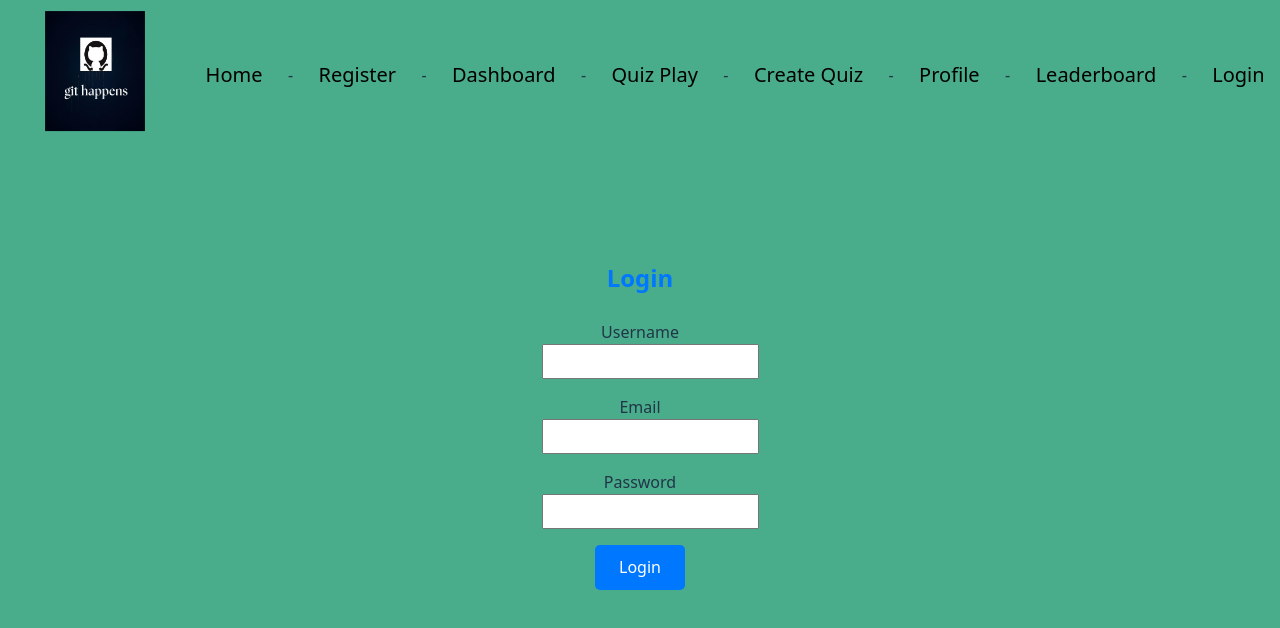
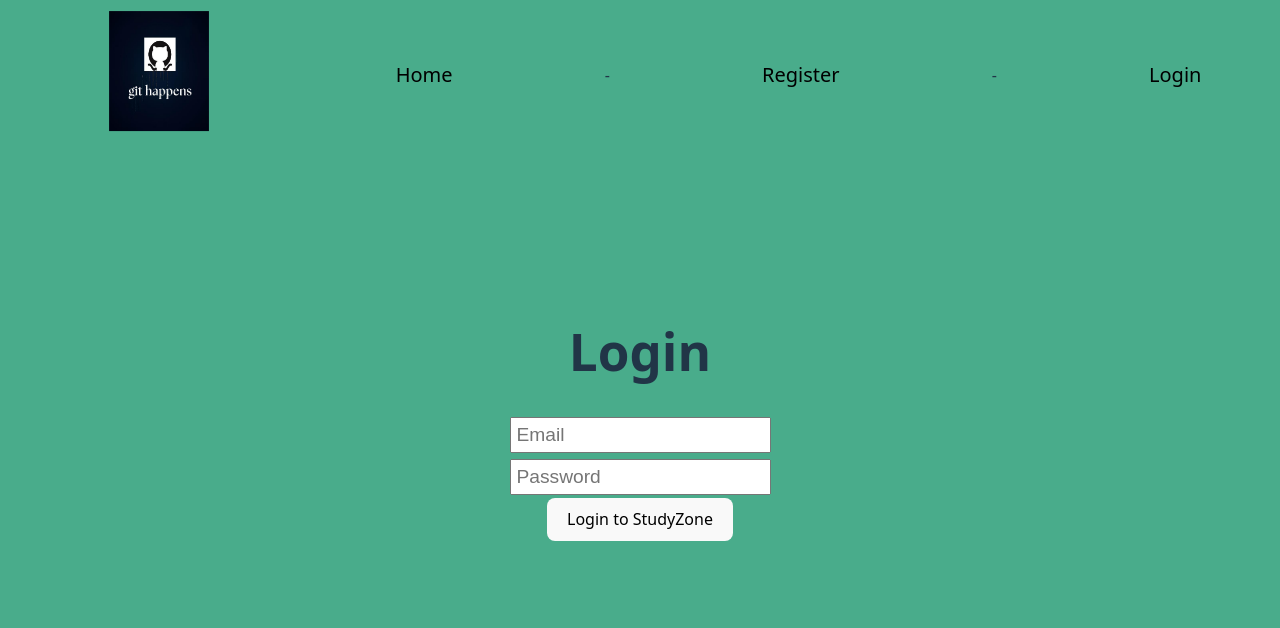
Before and after one commit to sandhusamit/StudyZone_V1_phase1_GitHappens, a React (Vite) app in the folder client/: page /login in a window 1280 px wide. Shown: the top 628 px of the page. Built offline with nearby package versions, Linux system fonts and the light colour scheme.

Commit message:
Replaced service fetch calls in front end page code to functions from serviceCall handler to ensure authentication

```diff
--- a/client/src/components/NavBar.jsx
+++ b/client/src/components/NavBar.jsx
@@ -1,43 +1,13 @@
-import { Link } from "react-router-dom";
-import { useState, useEffect } from "react";
-import logo from "../assets/gitLogo.png";
-import "./NavBar.css";
+import { Link } from 'react-router-dom';
+import { useAuth } from '../contexts/AuthContext';
+import logo from '../assets/gitLogo.png';
+import './NavBar.css';
 
-export default function NavBar() {
-  const [isLoggedIn, setIsLoggedIn] = useState(false);
-
-  // Check login on mount
-  useEffect(() => {
-    const token = localStorage.getItem("token");
-    setIsLoggedIn(!!token);
-  }, []);
-
-  const handleLogout = async () => {
-    const token = localStorage.getItem("token");
-
-    try {
-      if (token) {
-        await fetch("http://localhost:3000/api/logout", {
-          method: "POST",
-          headers: {
-            "Content-Type": "application/json",
-            Authorization: `Bearer ${token}`,
-          },
-        });
-      }
-    } catch (err) {
-      console.error("Logout error:", err);
-    }
-
-    // Clear token + update UI
-    localStorage.removeItem("token");
-    setIsLoggedIn(false);
-
-    // Redirect
-    window.location.href = "/";
-  };
+function NavBar() {
+  const { isLoggedIn, logoutUser } = useAuth();
 
   return (
+    <>
     <div className="navspace">
       <nav className="navbar">
         <div className="logo-div">
@@ -48,22 +18,24 @@ export default function NavBar() {
 
         <Link to="/">Home</Link> -
         <Link to="/register">Register</Link> -
-        <Link to="/dashboard">Dashboard</Link> -
-        <Link to="/play">Quiz Play</Link> -
-        <Link to="/create">Create Quiz</Link> -
-        <Link to="/profile">Profile</Link> -
-        <Link to="/leaderboard">Leaderboard</Link> -
 
         {/* Conditional: show login OR quizzes + logout */}
         {isLoggedIn ? (
           <>
+            <Link to="/dashboard">Dashboard</Link> -
             <Link to="/quizlist">Quizzes</Link> -
-            <button onClick={handleLogout}>Logout</button>
+            {/* <Link to="/create">Create Quiz</Link> - just make it so theres a + button on quizList  */}
+            <Link to="/leaderboard">Leaderboard</Link> -
+            <button onClick={logoutUser}>Logout</button>
+            <Link to="/profile">Profile</Link>
+
           </>
         ) : (
           <Link to="/login">Login</Link>
         )}
       </nav>
     </div>
+    </>
   );
 }
+export default NavBar;
--- a/client/src/contexts/AuthContext.jsx
+++ b/client/src/contexts/AuthContext.jsx
@@ -1,11 +1,20 @@
+/*
+  AuthContext to manage user authentication and quiz data.
+  Provides functions for user registration, login, logout, and fetching quizzes.
+  Allows storing and accessing authentication state across the app - no need to recall API on every page.
+  Uses service functions to interact with backend API - where the fetch requests are stored and managed.
+*/
 import { createContext, useState, useEffect, useContext } from 'react';
 import { useNavigate } from 'react-router-dom';
 import {
   registerUser as registerUserService,
   getUserDataById as getUserDataByIdService,
 } from '../services/user';
+import { getAllQuizzes as fetchQuizzesService } from '../services/quiz.js';
 import { loginUser as loginUserService } from '../services/auth';
-
+import { getAllQuestions as fetchQuestionsService,
+          createQuestion as createQuestionService
+} from '../services/question.js';
 const AuthContext = createContext();
 
 // Checks local storage for user and auth data every time the app loads.
@@ -19,8 +28,9 @@ export function AuthProvider({ children }) {
 
   useEffect(() => {
     const userId = localStorage.getItem('userId');
-    const token = localStorage.getItem('bearer_token');
+    const token = localStorage.getItem('token');
     if (userId && token) {
+      console.log("AuthContext: Found userId and token in localStorage.");
       setAuthUserId(userId);
       setJwtToken(token);
       setIsLoggedIn(true);
@@ -28,6 +38,9 @@ export function AuthProvider({ children }) {
 
     setIsAuthorized(true);
   }, [jwtToken, authUserId, isLoggedIn]);
+
+
+  // User Management
 
   const registerUser = async (userData) => {
     try {
@@ -43,6 +56,7 @@ export function AuthProvider({ children }) {
 
   const loginUser = async (userData) => {
     try {
+      console.log("AuthContext: Attempting to log in user:", userData.email);
       const data = await loginUserService(userData); // null check for data?
       if (data && data.hasError) navigate('/error', { state: data });
       if (data && !data.hasError) {
@@ -60,6 +74,7 @@ export function AuthProvider({ children }) {
       });
     }
   };
+
 
   const logoutUser = async () => {
     localStorage.removeItem('userId');
@@ -84,8 +99,37 @@ export function AuthProvider({ children }) {
     }
   };
 
+  // Quiz Management
+  const fetchQuizzes = async () => {
+    const data = await fetchQuizzesService(jwtToken);
+    if (data && data.hasError) {
+      navigate('/error', { state: data });
+      return [];
+    }
+    return (Array.isArray(data) ? data : data.quizzes || []);
+}
+
+// Question Management
+const fetchQuestions = async () => {
+  const data = await fetchQuestionsService(jwtToken);
+  if (data && data.hasError) {
+    navigate('/error', { state: data });
+    return [];
+  }
+  return (Array.isArray(data) ? data : data.questions || []);
+}
+
+const createQuestion = async (question) => {
+  const data = await createQuestionService(question, jwtToken);
+  if (data && data.hasError) {
+    navigate('/error', { state: data });
+    return null;
+  }
+  return data;
+}
+
   return (
-    <AuthContext
+    <AuthContext.Provider
       value={{
         authUserId,
         jwtToken,
@@ -95,10 +139,13 @@ export function AuthProvider({ children }) {
         loginUser,
         logoutUser,
         getCurrentUserData,
+        fetchQuizzes,
+        fetchQuestions,
+        createQuestion,
       }}
     >
       {children}
-    </AuthContext>
+    </AuthContext.Provider>
   );
 }
 
--- a/client/src/pages/CreateQuiz.jsx
+++ b/client/src/pages/CreateQuiz.jsx
@@ -1,5 +1,5 @@
 import { useState } from "react";
-
+import { createQuestion } from "../services/question";
 export default function CreateQuiz() {
   const [quizData, setQuizData] = useState({
     title: "",
@@ -92,15 +92,22 @@ export default function CreateQuiz() {
       const createdQuestionIds = [];
 
       for (const q of quizData.questions) {
-        const resQ = await fetch("http://localhost:3000/api/questions", {
-          method: "POST",
-          headers: { "Content-Type": "application/json" },
-          body: JSON.stringify(q)
-        });
-
-        const dataQ = await resQ.json();
+        const dataQ = await createQuestion(q);
         createdQuestionIds.push(dataQ._id);
       }
+
+
+
+      // for (const q of quizData.questions) {
+      //   const resQ = await fetch("http://localhost:3000/api/questions", {
+      //     method: "POST",
+      //     headers: { "Content-Type": "application/json" },
+      //     body: JSON.stringify(q)
+      //   });
+
+        // const dataQ = await resQ.json();
+        // createdQuestionIds.push(dataQ._id);
+
 
       // 2. Create Quiz using those Question IDs
       const payload = {
--- a/client/src/pages/Login.jsx
+++ b/client/src/pages/Login.jsx
@@ -1,123 +1,52 @@
-import { useState } from "react";
+import { useState } from 'react';
+import { useAuth } from '../contexts/AuthContext';
+/*
+  Login component allows users to log into their accounts.
+  It uses the useAuth hook to access the loginUser function from AuthContext.
+  The component maintains local state for email and password inputs.
+  On form submission, it calls loginUser with the entered credentials.
+*/
+export default function login() {
+  const { loginUser } = useAuth(); // calling useAuth to get loginUser function
 
-export default function Login() {
-  const [formData, setFormData] = useState({
-    username: "",
-    email: "",
-    password: "",
-  });
-
-  const handleChange = (e) => {
-    setFormData({
-      ...formData,
-      [e.target.name]: e.target.value
-    });
-  };
+  // Local state for email and password
+  const [email, setEmail] = useState('');
+  const [password, setPassword] = useState('');
 
   const handleSubmit = async (e) => {
     e.preventDefault();
 
-    console.log("Submitting login with:", formData); // DEBUG: payload
-
-    try {
-      const response = await fetch("http://localhost:3000/api/login", {
-        method: "POST",
-        headers: { "Content-Type": "application/json" },
-        body: JSON.stringify(formData),
-      });
-
-      console.log("Response status:", response.status); // DEBUG: status
-
-      const data = await response.json();
-      console.log("Response data:", data); // DEBUG: what server sent
-
-      if (response.ok && data.token) {
-        localStorage.setItem("token", data.token);
-        console.log("Token saved to localStorage:", data.token);
-
-        alert("Login successful!");
-        setFormData({ username: "", email: "", password: "" });
-        window.location.href = "/";
-      } else {
-        console.error("Login failed:", data.message || data);
-        alert("Login failed. Check console for details.");
-      }
-    } catch (err) {
-      console.error("Error submitting form:", err);
-      alert("Server error. Try again later.");
-    }
+    const user = {
+      email,
+      password,
+    };
+// call loginUser from AuthContext - service call to backend
+    await loginUser(user);
   };
 
+  // JSX for rendering the login form
   return (
-    <section style={{ margin: "2rem auto", padding: "1rem", maxWidth: "1200px" }}>
-      <h2 style={{ color: "#0077ff", marginBottom: "1.5rem", textAlign: "center" }}>
-        Login
-      </h2>
+    <>
 
-      <div
-        style={{
-          display: "flex",
-          alignItems: "flex-start",
-          justifyContent: "center",
-          gap: "2rem",
-          width: "100%"
-        }}
-      >
-        <form onSubmit={handleSubmit} style={{ flex: 1, maxWidth: "500px" }}>
-          <div style={{ marginBottom: "1rem" }}>
-            <label htmlFor="username">Username</label><br />
-            <input
-              type="text"
-              id="username"
-              name="username"
-              value={formData.username}
-              onChange={handleChange}
-              required
-              style={{ width: "100%", padding: "0.5rem" }}
-            />
-          </div>
-
-          <div style={{ marginBottom: "1rem" }}>
-            <label htmlFor="email">Email</label><br />
+      <h1>Login</h1>
+      <form onSubmit={handleSubmit} className="form">
         <input
           type="email"
-              id="email"
-              name="email"
-              value={formData.email}
-              onChange={handleChange}
-              required
-              style={{ width: "100%", padding: "0.5rem" }}
+          placeholder="Email"
+          className="form-inputs"
+          value={email}
+          onChange={({ target }) => setEmail(target.value)}
         />
-          </div>
 
-          <div style={{ marginBottom: "1rem" }}>
-            <label htmlFor="password">Password</label><br />
         <input
           type="password"
-              id="password"
-              name="password"
-              value={formData.password}
-              onChange={handleChange}
-              required
-              style={{ width: "100%", padding: "0.5rem" }}
+          placeholder="Password"
+          className="form-inputs"
+          value={password}
+          onChange={({ target }) => setPassword(target.value)}
         />
-          </div>
-
-          <button
-            type="submit"
-            style={{
-              padding: "0.7rem 1.5rem",
-              backgroundColor: "#0077ff",
-              color: "#fff",
-              border: "none",
-              borderRadius: "5px",
-              cursor: "pointer"
-            }}
-          >
-            Login
-          </button>
+        <button type="submit">Login to StudyZone</button>
       </form>
-      </div>
-    </section>
+    </>
   );
 }
--- a/client/src/services/auth.js
+++ b/client/src/services/auth.js
@@ -1,7 +1,8 @@
 const END_POINT = '/api';
 
 export const loginUser = async (userData) => {
-  const res = await fetch(`${END_POINT}/login`, {
+  console.log('AuthService: Logging in user with data:', userData);
+  const res = await fetch(`/api/login`, {
     method: 'POST',
     headers: {
       'Content-Type': 'application/json',
--- /dev/null
+++ b/client/src/services/question.js
@@ -0,0 +1,37 @@
+const END_POINT = '/api/questions';
+
+export const getAllQuestions = async (jwtToken) => {
+    const res = await fetch(END_POINT, {
+      method: 'GET',
+      headers: {
+        'Content-Type': 'application/json',
+        Authorization: `Bearer ${jwtToken}`,
+      },
+    });
+
+    // any status but 200 is error
+    if (res.status !== 200) {
+      return { hasError: true, message: 'A problem occured getting questions' };
+    }
+
+    return await res.json();
+  }
+
+
+export const createQuestion = async (question, token) => {
+    const res = await fetch(END_POINT, {
+      method: 'POST',
+      headers: {
+        'Content-Type': 'application/json',
+        Authorization: `Bearer ${token}`,
+      },
+      body: JSON.stringify(question),
+    });
+
+    if (res.status !== 201) {
+      return { error: true, message: 'A problem occured while adding quiz.' };
+    }
+
+    const data = await res.json();
+    return data;
+  };
--- a/client/src/services/quiz.js
+++ b/client/src/services/quiz.js
@@ -1,13 +1,14 @@
 const END_POINT = '/api/quizzes';
 
-export const getAllQuizzes = async () => {
+export const getAllQuizzes = async (jwtToken) => {
   const res = await fetch(END_POINT, {
     method: 'GET',
     headers: {
       'Content-Type': 'application/json',
+      "Authorization": `Bearer ${jwtToken}`,
     },
   });
-
+// any status but 200 is error
   if (res.status !== 200) {
     return { hasError: true, message: 'A problem occured getting quizzes' };
   }
```
Also changed, not shown: client/src/pages/QuizList.jsx (+60 -29 lines), client/src/pages/QuizPlay.jsx (+48 -8 lines). Lines whose indentation alone changed are shown as unchanged.
